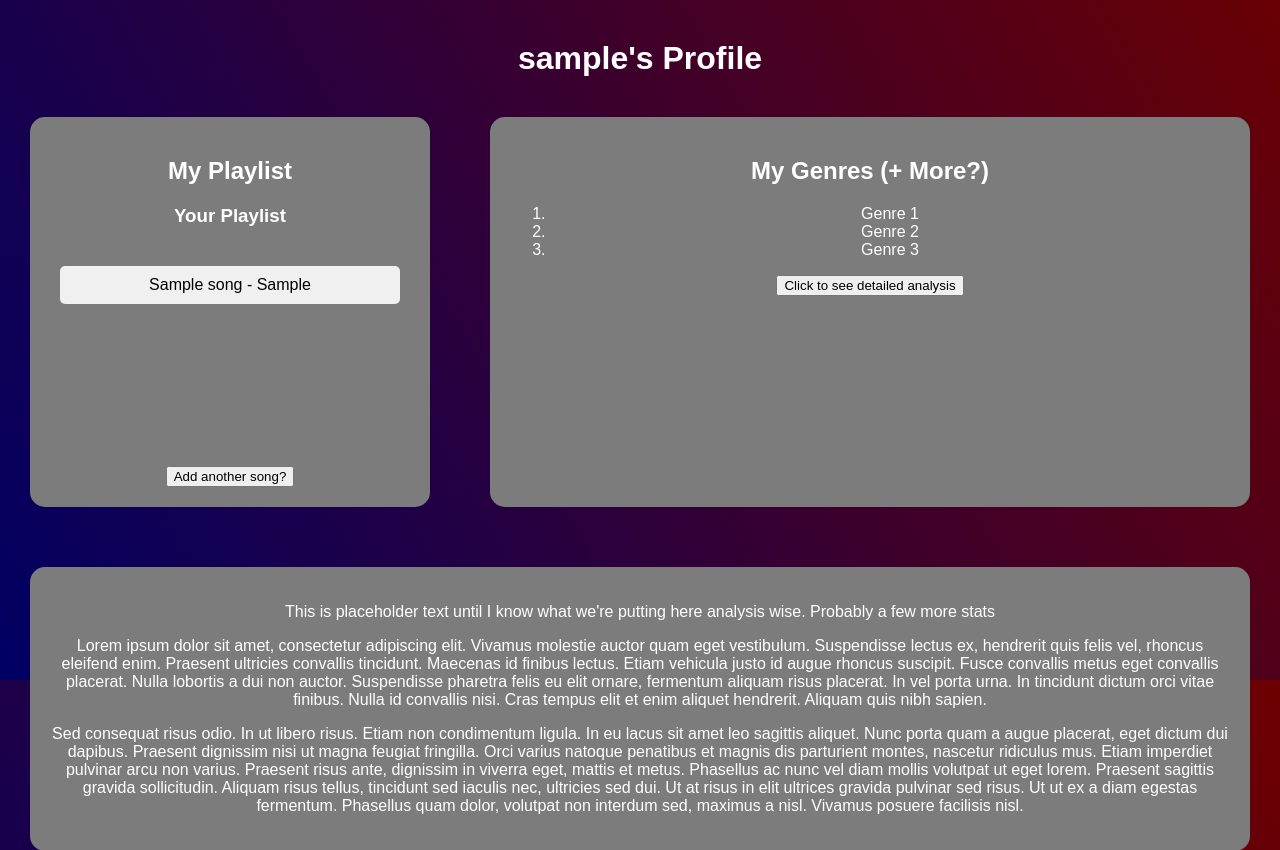
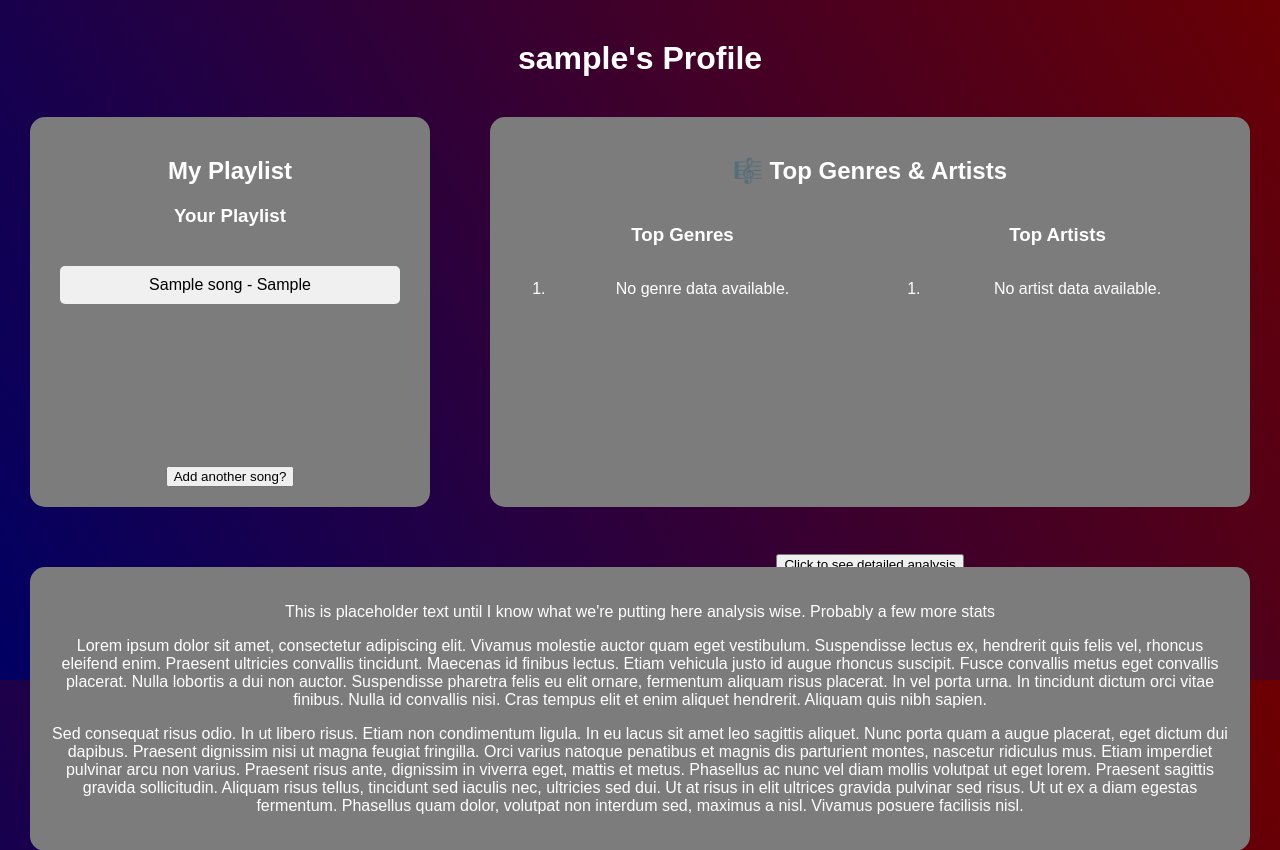
Before and after one commit to Milooooo20/CITS3403_Project-Group76, a Flask app: page /profile in a window 1280 px wide. Shown: the part 120-970 px from the top of the page. Run offline with Flask 3, Linux system fonts and the light colour scheme; a user stored in the database is signed in; tables that the repository leaves empty hold one stand-in row (values such as "Sample post"); grey boxes labelled with a size stand in for pictures from a placeholder-image service; some libraries are stand-ins or nearby versions.

Commit message:
Update profile.html
Added the top 3 artist and genres

```diff
--- a/local setup/app/templates/profile.html
+++ b/local setup/app/templates/profile.html
@@ -92,6 +92,20 @@
             font-weight: bold;
             margin-bottom: 4px;
         }
+        .flex-lists {
+            display: flex;
+            justify-content: space-between;
+            gap: 30px;
+            height: 100%;
+        }
+
+        .flex-lists > div {
+            flex: 1;
+            display: flex;
+            flex-direction: column;
+            justify-content: flex-start;
+            height: 100%;
+        }
     </style>
 </head>
 <body>
@@ -130,12 +144,29 @@
                 </div>
         </div>
         <div class="right">
-            <h2>My Genres (+ More?)</h2>
-            <ol>
-                <li>Genre 1</li>
-                <li>Genre 2</li>
-                <li>Genre 3</li>
-            </ol>
+            <h2>🎼 Top Genres & Artists</h2>
+            <div class="flex-lists">
+                <div>
+                    <h3>Top Genres</h3>
+                    <ol>
+                        {% for genre in top_genres %}
+                            <li>{{ genre }}</li>
+                        {% else %}
+                            <li>No genre data available.</li>
+                        {% endfor %}
+                    </ol>
+                </div>
+                <div>
+                    <h3>Top Artists</h3>
+                    <ol>
+                        {% for artist in top_artists %}
+                            <li>{{ artist }}</li>
+                        {% else %}
+                            <li>No artist data available.</li>
+                        {% endfor %}
+                    </ol>
+                </div>
+            </div>
             <button onclick="window.location.href=`{{ url_for('analysis') }}`">Click to see detailed analysis</button>
         </div>
     </div>
```
